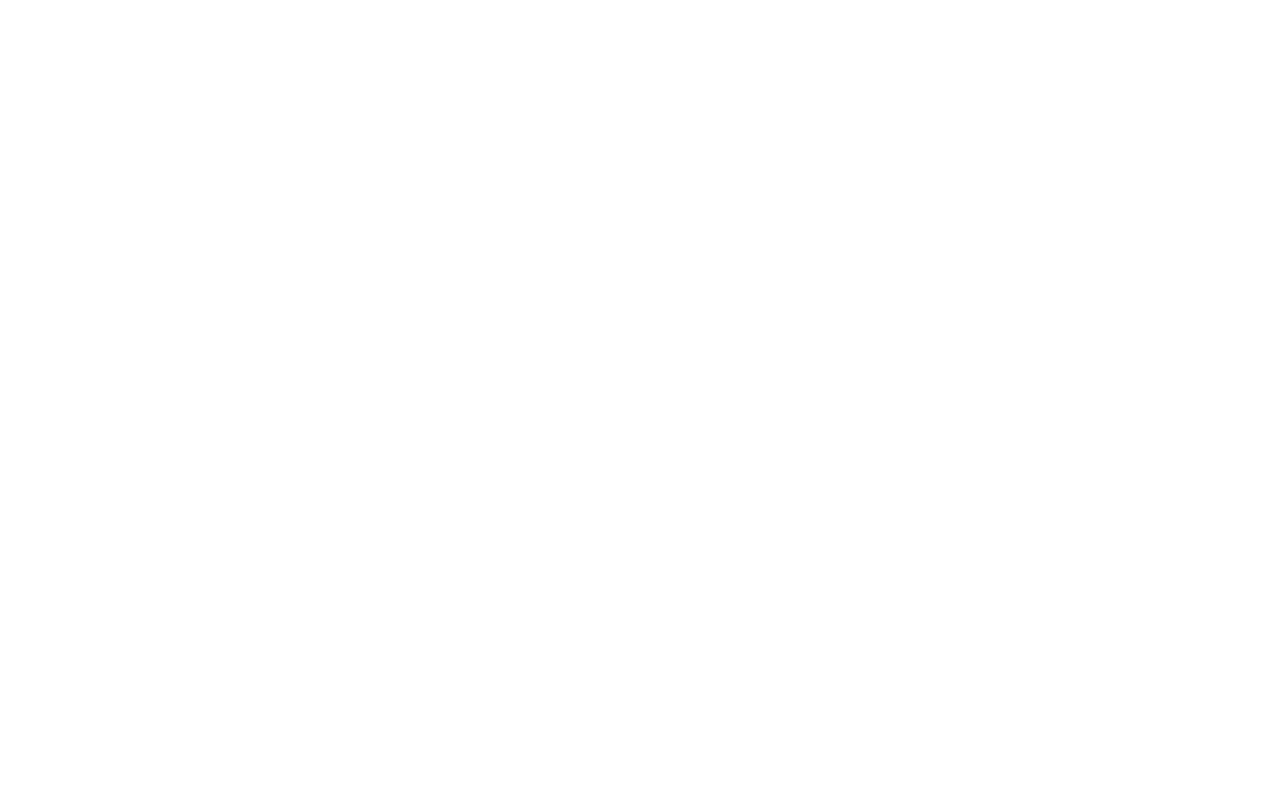
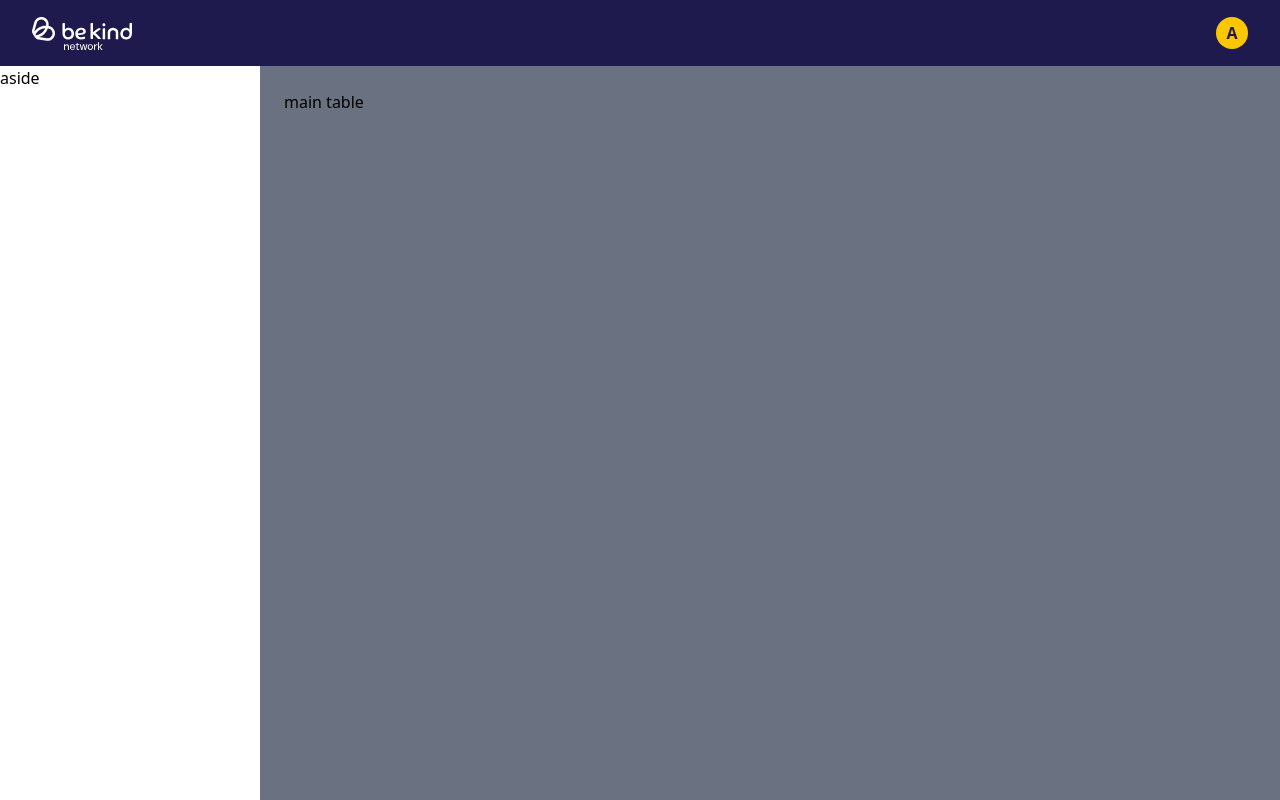
Before and after one commit to jeancmr/frontend-test-logika, a React (Vite) app: page /dashboard in a window 1280 px wide. Before the commit this address had no page. Built offline with nearby package versions, Linux system fonts and the light colour scheme.

Commit message:
feat: add Header to dashboard page

```diff
--- /dev/null
+++ b/src/components/Header.tsx
@@ -0,0 +1,10 @@
+export const Header = () => {
+  return (
+    <header className="px-8 flex items-center justify-between col-span-full bg-indigo-950">
+      <img src="assets/white-logo.svg" alt="" />
+      <button className="w-8 h-8 rounded-full bg-yellow-400 flex items-center justify-center text-l text-indigo-950 font-bold cursor-pointer">
+        A
+      </button>
+    </header>
+  );
+};
--- /dev/null
+++ b/src/layouts/DashboardLayout.tsx
@@ -0,0 +1,17 @@
+import type { ReactNode } from 'react';
+import { Header } from '../components/Header';
+
+type DashboardLayoutProps = {
+  children: ReactNode;
+};
+
+export const DashboardLayout = ({ children }: DashboardLayoutProps) => {
+  return (
+    <div className="grid h-screen grid-cols-[260px_1fr] grid-rows-[66px_1fr] ">
+      <Header />
+      <aside className=" bg-white">aside</aside>
+
+      <main className="overflow-y-auto bg-gray-500 p-6">{children}</main>
+    </div>
+  );
+};
--- /dev/null
+++ b/src/pages/DashboardPage.tsx
@@ -0,0 +1,9 @@
+import { DashboardLayout } from '../layouts/DashboardLayout';
+
+export const DashboardPage = () => {
+  return (
+    <DashboardLayout>
+      <p>main table</p>
+    </DashboardLayout>
+  );
+};
--- a/src/routes/AppRouter.tsx
+++ b/src/routes/AppRouter.tsx
@@ -1,11 +1,13 @@
 import { Route, Routes } from 'react-router';
 import { LoginPage } from '../pages/LoginPage';
+import { DashboardPage } from '../pages/DashboardPage';
 
 const AppRouter = () => {
   return (
     <>
       <Routes>
         <Route path="login" element={<LoginPage />} />
+        <Route path="dashboard" element={<DashboardPage />} />
       </Routes>
     </>
   );
```
Also changed, not shown: public/assets/white-logo.png (deleted), public/assets/white-logo.svg (added).
